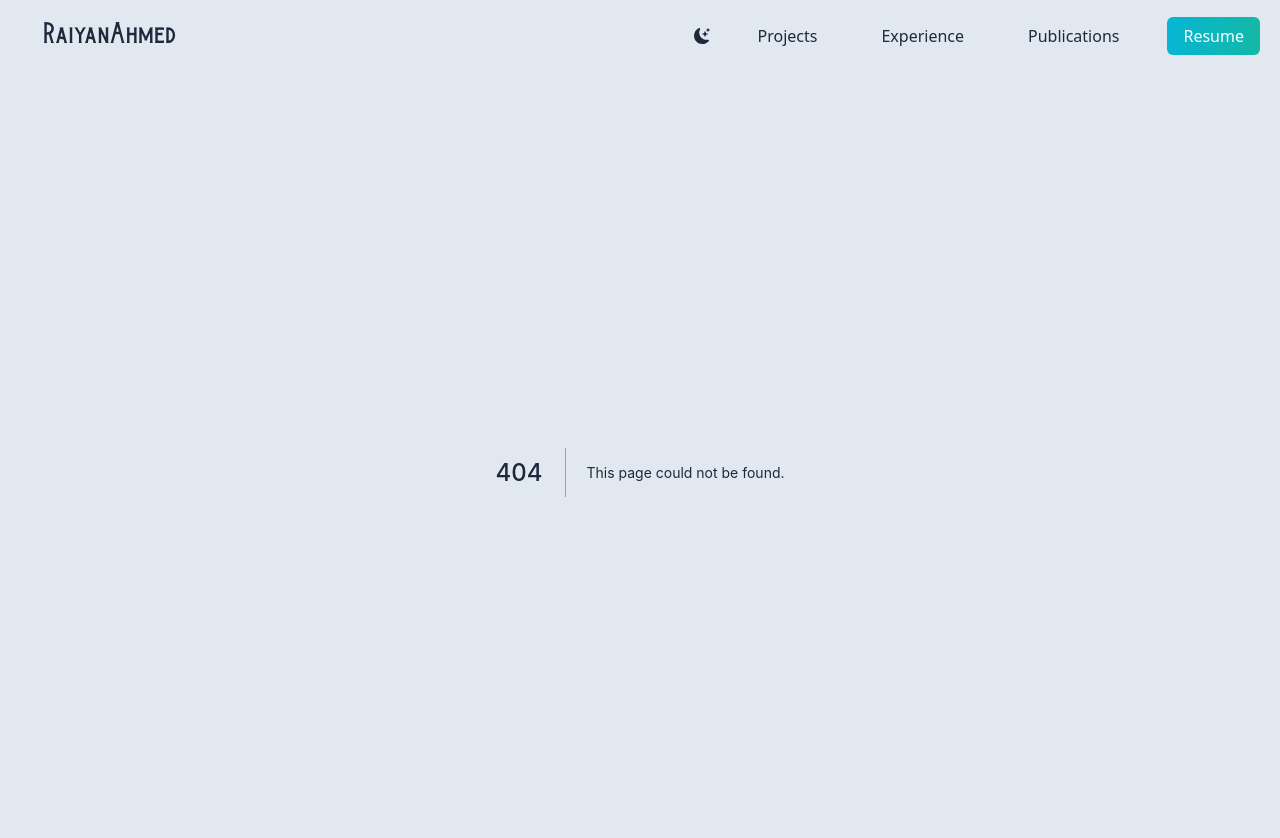
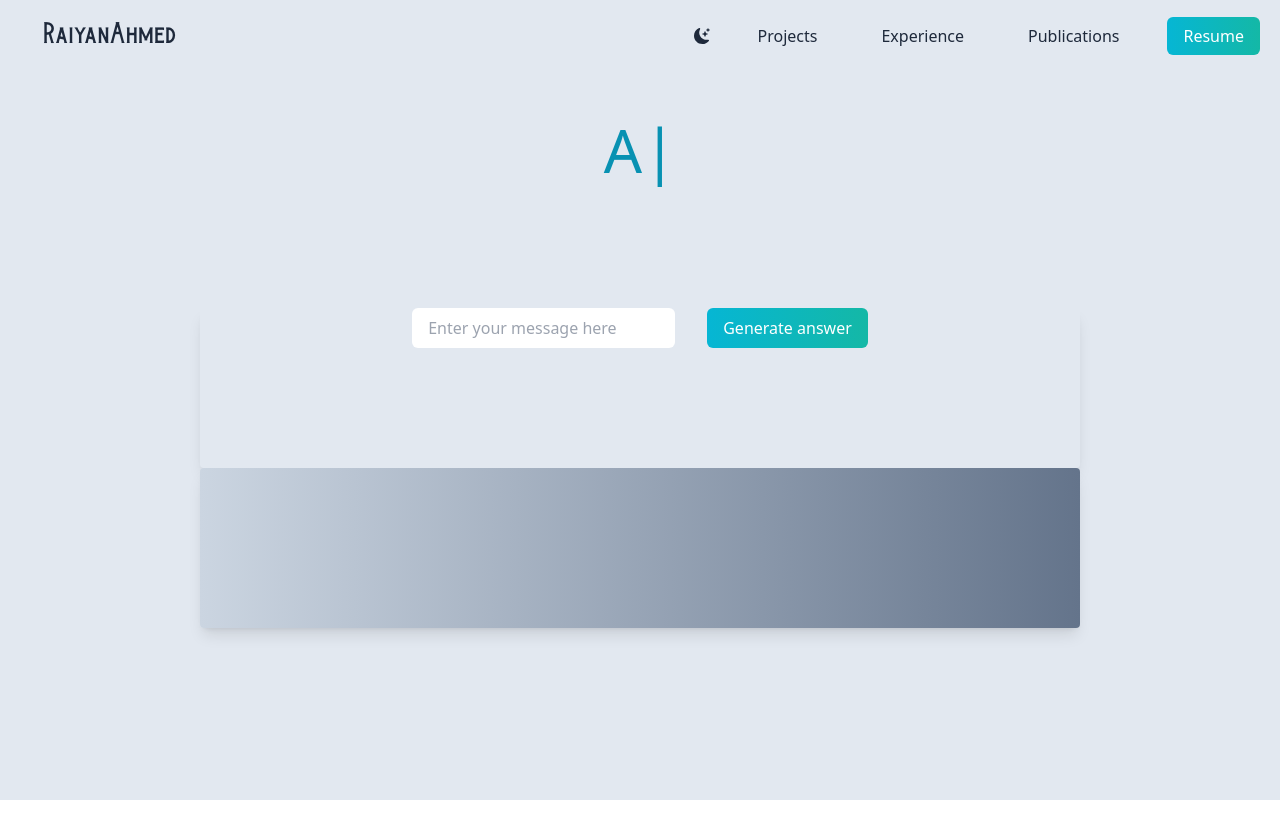
Before and after one commit to notraiyan/portfolio, a Next.js app: page /chatgpt in a window 1280 px wide. Before the commit this address had no page. Shown: the top 838 px of the page. After the commit the page ends 800 px from the top, so only its background shows below. Built offline with nearby package versions, Linux system fonts and the light colour scheme.

Commit message:
add chat gpt

```diff
--- a/components/layout/Layout.tsx
+++ b/components/layout/Layout.tsx
@@ -20,7 +20,7 @@ export default function Layout({ children }: LayoutProps): JSX.Element {
     localStorage.setItem("darkMode", JSON.stringify(!darkMode));
   };
   return (
-    <div className={`h-full w-full ${darkMode ? "dark" : "light"}`}>
+    <div className={`min-h-screen w-full ${darkMode ? "dark" : "light"}`}>
       <Head>
         <title>Raiyan&apos;s Portfolio</title>
         <meta name="portfolio" content="Portfolio of Raiyan Ahmed" />
--- a/package.json
+++ b/package.json
@@ -9,8 +9,10 @@
     "lint": "next lint"
   },
   "dependencies": {
+    "axios": "^1.2.4",
     "framer-motion": "^7.5.3",
     "next": "12.3.1",
+    "openai": "^3.1.0",
     "react": "18.2.0",
     "react-dom": "18.2.0",
     "react-icons": "^4.4.0",
--- /dev/null
+++ b/pages/api/gpt.ts
@@ -0,0 +1,50 @@
+import axios from "axios";
+import { NextApiRequest, NextApiResponse } from "next";
+import { Configuration, OpenAIApi } from "openai";
+
+const configuration = new Configuration({
+  apiKey: process.env.OPENAI_API_KEY,
+});
+
+const openai = new OpenAIApi(configuration);
+
+export default async (req: NextApiRequest, res: NextApiResponse) => {
+  if (!configuration.apiKey) {
+    res.status(500).json({
+      error: {
+        message:
+          "OpenAI API key not configured, please follow instructions in README.md",
+      },
+    });
+    return;
+  }
+
+  const animal = req.body || "";
+  if (animal.trim().length === 0) {
+    res.status(400).json({
+      error: {
+        message: "Please enter a valid question",
+      },
+    });
+    return;
+  }
+
+  try {
+    const size = animal.length + 1;
+    const completion = await openai.createCompletion({
+      model: "text-davinci-003",
+      prompt: animal,
+      temperature: 0.6,
+      max_tokens: 4097 - size,
+    });
+    console.log(completion.data.choices);
+    res.status(200).json({ result: completion.data.choices[0].text });
+  } catch (error) {
+    // Consider adjusting the error handling logic for your use case
+    res.status(500).json({
+      error: {
+        message: "An error occurred during your request.",
+      },
+    });
+  }
+};
--- /dev/null
+++ b/pages/chatgpt.tsx
@@ -0,0 +1,86 @@
+import Head from "next/head";
+import { useState } from "react";
+import Typewriter from "typewriter-effect";
+
+export default function Home() {
+  const [question, setQuestion] = useState("");
+  const [result, setResult] = useState();
+  const [loading, setLoading] = useState(false);
+
+  async function onSubmit(event: { preventDefault: () => void }) {
+    setLoading(true);
+    event.preventDefault();
+    try {
+      const response = await fetch("/api/gpt", {
+        method: "POST",
+        headers: {
+          "Content-Type": "application/json",
+        },
+        body: JSON.stringify(question),
+      });
+
+      const data = await response.json();
+      if (response.status !== 200) {
+        throw (
+          data.error ||
+          new Error(`Request failed with status ${response.status}`)
+        );
+      }
+      setResult(data.result);
+      setQuestion("");
+    } catch (error) {
+      // Consider implementing your own error handling logic here
+      console.error(error);
+    }
+    setLoading(false);
+  }
+
+  return (
+    <>
+      {loading && (
+        // <div
+        //   className="openLoader w-12 h-12 rounded-full animate-spin
+        //           border-y border-solid border-teal-500 border-t-transparent shadow-md"
+        // />
+        <div id="cover-spin"></div>
+      )}
+      <Head>
+        <title>OpenAI Demo</title>
+      </Head>
+
+      <h2 className="text-5xl py-2 text-cyan-600 font-medium dark:text-cyan-400 md:text-6xl text-center mt-10">
+        <Typewriter
+          options={{
+            strings: ["Ask me anything!"],
+            autoStart: true,
+            loop: true,
+          }}
+        />
+      </h2>
+      <div className="p-10 gap-5 mt-20 width-full">
+        <form
+          className="width-full h-40 text-center rounded overflow-hidden shadow-lg"
+          onSubmit={onSubmit}
+        >
+          <input
+            type="text"
+            name="question"
+            placeholder="Enter your message here"
+            value={question}
+            onChange={(e) => setQuestion(e.target.value)}
+            className="text-black px-4 py-2 border-none rounded-md"
+          />
+          <input
+            className="bg-gradient-to-r from-cyan-500 text- to-teal-500 text-white px-4 py-2 border-none rounded-md ml-8 cursor-pointer disabled:cursor-default"
+            type="submit"
+            value="Generate answer"
+            disabled={loading}
+          />
+        </form>
+        <div className="p-20 bg-gradient-to-r from-slate-300 text- to-slate-500 text-black width-full rounded overflow-hidden shadow-lg">
+          {result}
+        </div>
+      </div>
+    </>
+  );
+}
--- a/styles/globals.css
+++ b/styles/globals.css
@@ -72,3 +72,37 @@
       transform: translateY(0px);
     }
   }
+
+  #cover-spin {
+    position:fixed;
+    width:100%;
+    left:0;right:0;top:0;bottom:0;
+    background-color: rgba(255,255,255,0.7);
+    z-index:9999;
+    display:block;
+}
+
+@-webkit-keyframes spin {
+	from {-webkit-transform:rotate(0deg);}
+	to {-webkit-transform:rotate(360deg);}
+}
+
+@keyframes spin {
+	from {transform:rotate(0deg);}
+	to {transform:rotate(360deg);}
+}
+
+#cover-spin::after {
+    content:'';
+    display:block;
+    position:absolute;
+    left:48%;top:40%;
+    width:40px;height:40px;
+    border-style:solid;
+    border-color:black;
+    border-top-color:transparent;
+    border-width: 4px;
+    border-radius:50%;
+    -webkit-animation: spin .8s linear infinite;
+    animation: spin .8s linear infinite;
+}
```
Also changed, not shown: 1 other file (tests, documents, lock files or other folders).
